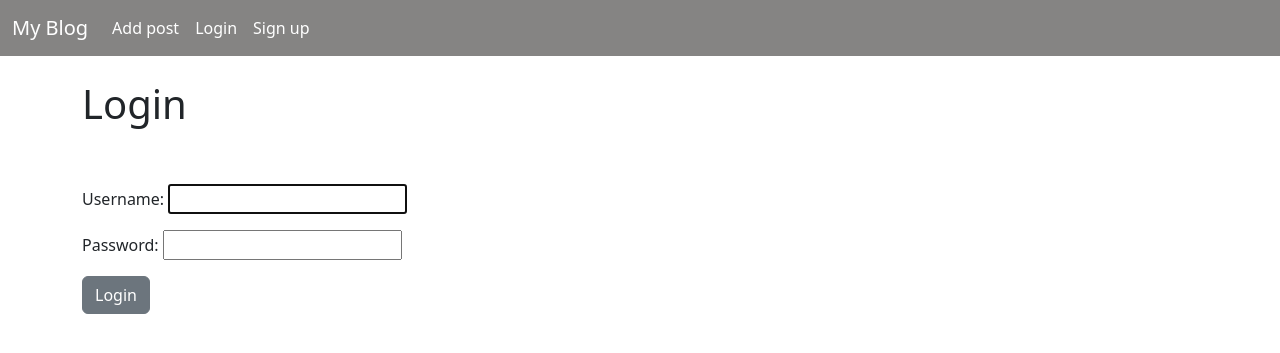
After one commit to mantas-an/ManoBlogas20250626, a Django app: page /members/login/ in a window 1280 px wide. The commit adds this page. Shown: the top 353 px of the page. Run offline with Django 5.2, Linux system fonts and the light colour scheme.

Commit message:
prideta naujas app members
prideta login signup formos

Vartotojai gali prisiregistruoi, prisijungti

```diff
--- /dev/null
+++ b/members/templates/registration/login.html
@@ -0,0 +1,25 @@
+{% extends 'base.html' %}
+
+{% block title %}
+Login
+{% endblock %}
+
+{% block content %}
+
+<h1>Login</h1>
+<br>
+<br>
+<div class = "form-group">
+    <form method="POST">
+        {% csrf_token %}
+        {{ form.as_p }}
+        <button class ="btn btn-secondary">Login</button>
+
+    </form>
+</div>
+
+
+
+
+
+{% endblock %}
--- /dev/null
+++ b/members/urls.py
@@ -0,0 +1,9 @@
+from django.contrib.auth import views
+from django.urls import path
+
+from members.views import UserRegisterView
+
+urlpatterns = [
+    path('register/', UserRegisterView.as_view(), name='register'),
+
+]
--- a/myapp/templates/base.html
+++ b/myapp/templates/base.html
@@ -26,6 +26,12 @@
       <div class="navbar-nav">
         <a class="nav-link active" href="{% url 'add_posts' %}">Add post</a>
       </div>
+        <div class="navbar-nav">
+        <a class="nav-link active" href="{% url 'login' %}">Login</a>
+      </div>
+        <div class="navbar-nav">
+        <a class="nav-link active" href="{% url 'register' %}">Sign up</a>
+      </div>
     </div>
   </div>
 </nav>
--- a/myapp/templates/list_of_posts.html
+++ b/myapp/templates/list_of_posts.html
@@ -9,8 +9,8 @@
 {% for x in posts %}
 <li><a href="{% url 'detail_post_view' x.pk %}">{{ x.title }}</a></li>
 <p>{{ x.content }}</p>
-<p>{{ x.author.first_name }} {{ x.author.last_name }} - <small><a href="{% url 'update_post' x.pk %}">Edit</a></small> or <small><a href="{% url 'delete_post' x.pk %}">Delete</a></small> </p>
-<p>{{ x.created_at }}</p>
+<p>Author: <br>{{ x.author.first_name }} {{ x.author.last_name }} - <small><a href="{% url 'update_post' x.pk %}">Edit</a></small> or <small><a href="{% url 'delete_post' x.pk %}">Delete</a></small> </p>
+<p>Created: {{ x.created_at }}</p>
 
 {% endfor %}
 </ul>
--- a/mysite/settings.py
+++ b/mysite/settings.py
@@ -33,6 +33,7 @@ ALLOWED_HOSTS = []
 # Application definition
 
 INSTALLED_APPS = [
+    'members',
     'myapp',
     'django.contrib.admin',
     'django.contrib.auth',
@@ -130,3 +131,6 @@ STATICFILES_DIRS = [
 DEFAULT_AUTO_FIELD = 'django.db.models.BigAutoField'
 
 # settings.py
+
+LOGIN_REDIRECT_URL = 'list_of_posts'
+LOGOUT_REDIRECT_URL = 'login'
--- a/mysite/urls.py
+++ b/mysite/urls.py
@@ -18,10 +18,13 @@ from django.contrib import admin
 from django.urls import path, include
 from django.contrib.auth import views as auth_views
 
+
 import myapp.views
 from myapp.views import ListOfPosts, DetailPostView
 
 urlpatterns = [
     path('admin/', admin.site.urls),
     path('', include('myapp.urls')),
+    path('members/', include('django.contrib.auth.urls')),
+    path('members/', include('members.urls')),
 ]
```
Also changed, not shown: members/templates/registration/register.html (added, +25 -0 lines).
